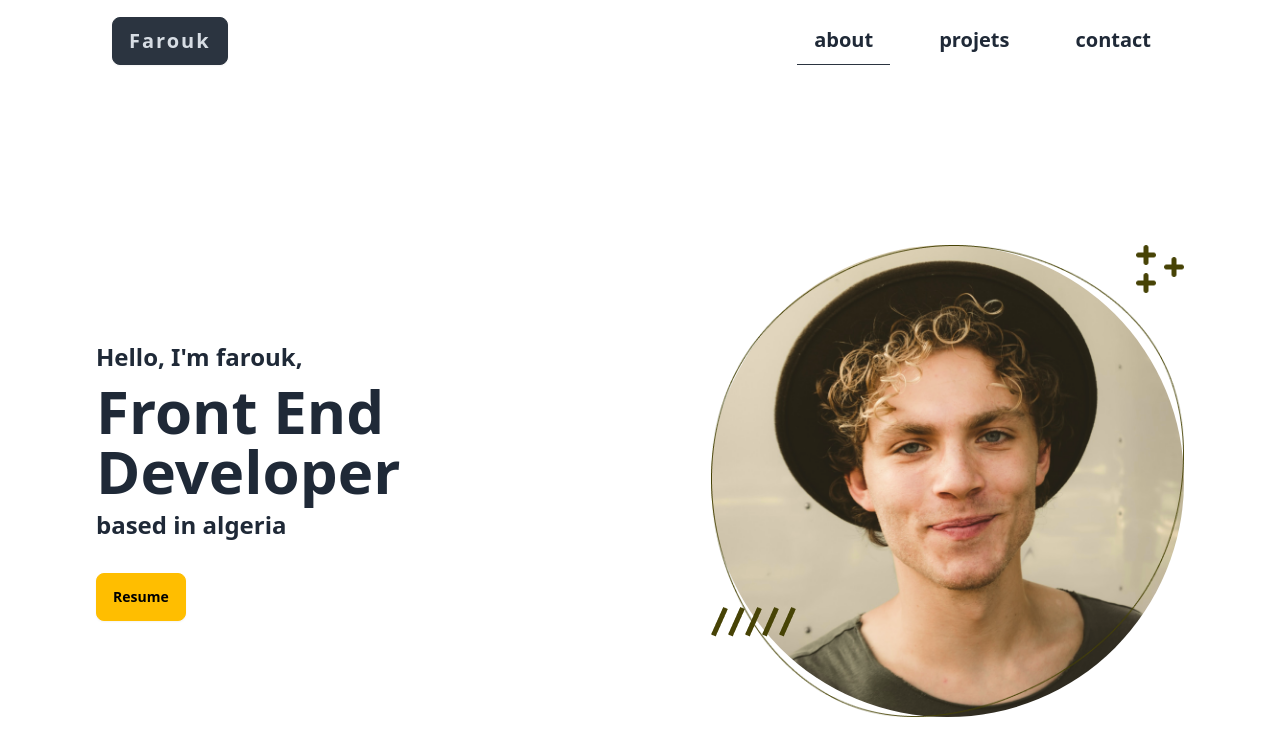
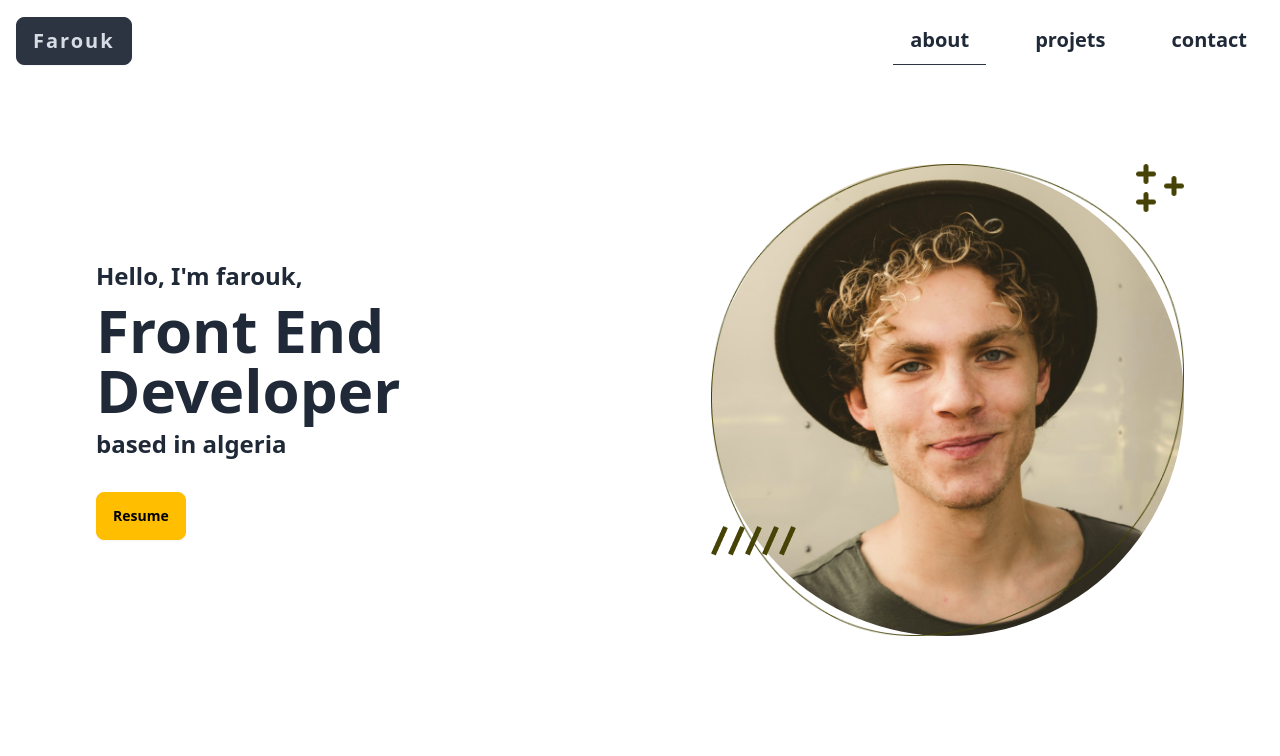
Before and after one commit to faroukq1/personal-portfolio, a React (Vite) app: page / in a window 1280 px wide. Shown: the top 756 px of the page. Built offline with nearby package versions, Linux system fonts and the light colour scheme.

Commit message:
fix nav bug

```diff
--- a/src/App.tsx
+++ b/src/App.tsx
@@ -1,10 +1,10 @@
 import { Hero, Navbar } from "./component";
 const App = () => {
   return (
-    <main className="container">
+    <>
       <Navbar />
       <Hero />
-    </main>
+    </>
   );
 };
 
--- a/src/component/Hero.tsx
+++ b/src/component/Hero.tsx
@@ -4,7 +4,7 @@ import sqare from "../assets/square.png";
 import vector from "../assets/Vector.png";
 const Hero = () => {
   return (
-    <div className="min-h-screen flex items-center justify-between gap-8">
+    <div className="container min-h-screen flex items-center justify-between gap-8">
       <div>
         <div className="grid gap-2">
           <h3 className="font-semibold text-2xl">Hello, I'm farouk,</h3>
--- a/src/component/Navbar.tsx
+++ b/src/component/Navbar.tsx
@@ -26,7 +26,8 @@ const Navbar = () => {
     setSelectedSection(newSection);
   };
   return (
-    <nav className="w-full flex justify-between items-center p-4">
+    <nav className="fixed w-full top-0 flex items-center justify-center p-4">
+      <div className="w-full max-w-7xl flex items-center justify-between">
         <h1 className="text-xl tracking-widest font-bold btn btn-neutral">
           Farouk
         </h1>
@@ -50,6 +51,7 @@ const Navbar = () => {
             );
           })}
         </ul>
+      </div>
     </nav>
   );
 };
```
Lines whose indentation alone changed are shown as unchanged.
